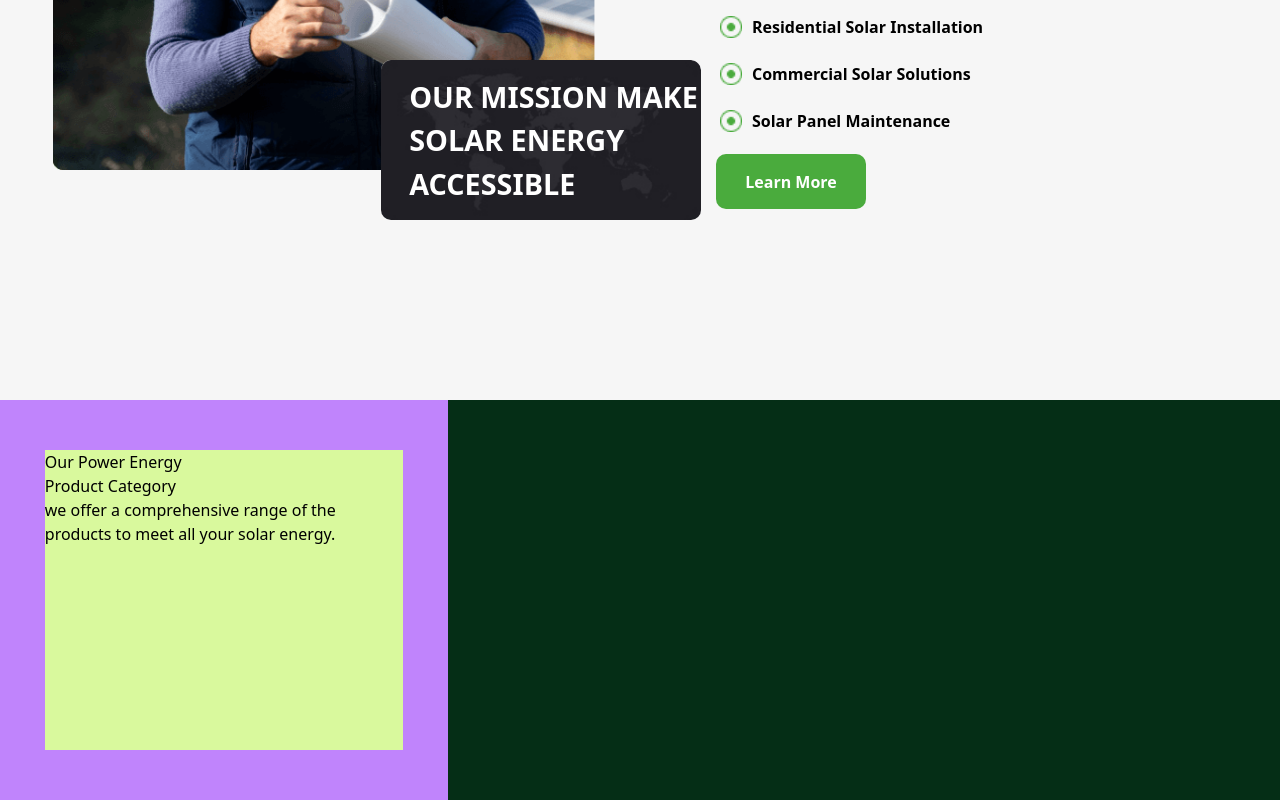
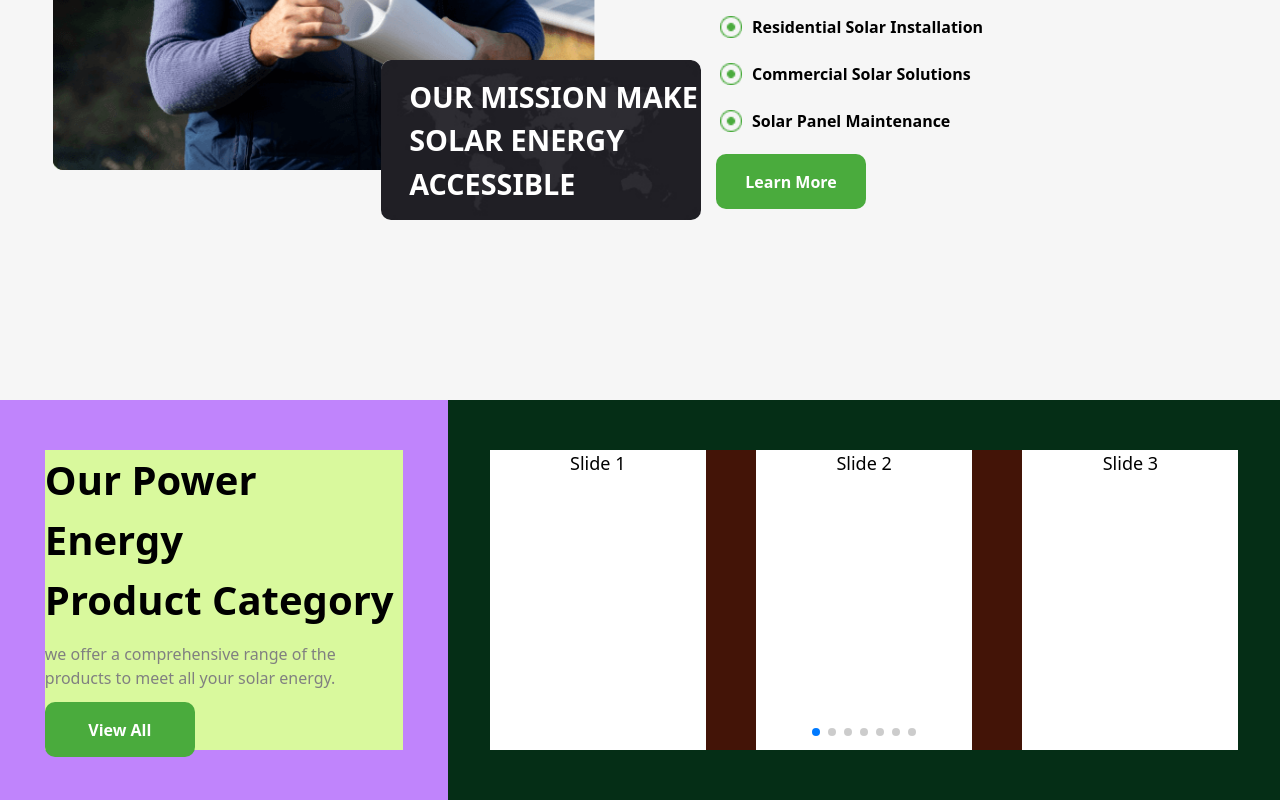
Before and after one commit to AscenxioBlog/suncity, a React (Vite) app: page / in a window 1280 px wide. Shown: the part 2720-3520 px from the top of the page. Built offline with nearby package versions, Linux system fonts and the light colour scheme.

Commit message:
first commit

```diff
--- a/package.json
+++ b/package.json
@@ -13,7 +13,8 @@
     "react": "^18.3.1",
     "react-dom": "^18.3.1",
     "react-icons": "^5.4.0",
-    "react-router-dom": "^7.0.2"
+    "react-router-dom": "^7.0.2",
+    "swiper": "^11.2.0"
   },
   "devDependencies": {
     "@eslint/js": "^9.15.0",
--- /dev/null
+++ b/src/UI/HomePage/Homeslider.jsx
@@ -0,0 +1,54 @@
+import React, { useRef, useState } from 'react';
+// Import Swiper React components
+import { Swiper, SwiperSlide } from 'swiper/react';
+
+// Import Swiper styles
+import 'swiper/css';
+import 'swiper/css/pagination';
+
+// import './styles.css';
+
+// import required modules
+import { Pagination } from 'swiper/modules';
+function Homeslider() {
+  return (
+    <div className=' h-[300px] w-[90%] bg-orange-950'>
+             <Swiper
+        slidesPerView={1}
+        spaceBetween={10}
+        pagination={{
+          clickable: true,
+        }}
+        breakpoints={{
+            640: {
+              slidesPerView: 1,
+              spaceBetween: 20,
+            },
+            768: {
+              slidesPerView: 2,
+              spaceBetween: 40,
+            },
+            1024: {
+              slidesPerView:3,
+              spaceBetween: 50,
+            },
+          }}
+        modules={[Pagination]}
+        className="mySwiper"
+      >
+        <SwiperSlide>Slide 1</SwiperSlide>
+        <SwiperSlide>Slide 2</SwiperSlide>
+        <SwiperSlide>Slide 3</SwiperSlide>
+        <SwiperSlide>Slide 4</SwiperSlide>
+        <SwiperSlide>Slide 5</SwiperSlide>
+        <SwiperSlide>Slide 6</SwiperSlide>
+        <SwiperSlide>Slide 7</SwiperSlide>
+        <SwiperSlide>Slide 8</SwiperSlide>
+        <SwiperSlide>Slide 9</SwiperSlide>
+      </Swiper>
+
+    </div>
+  )
+}
+
+export default Homeslider
--- a/src/UI/HomePage/Indexpage5.jsx
+++ b/src/UI/HomePage/Indexpage5.jsx
@@ -1,20 +1,28 @@
 import React from 'react'
+import Homeslider from './Homeslider'
 
 function Indexpage5() {
   return (
     <div>
-      <div className=" min-h-[400px] w-full bg-orange-400 grid grid-cols-[35%,65%]">
+      <div className=" min-h-[400px] w-full bg-orange-400 grid grid-cols-1 lg:grid-cols-[35%,65%]">
         <div className="h-[400px] bg-purple-400 flex justify-center items-center">
-          <div className=" h-[300px] w-[80%] bg-lime-200">
-            <div className="">
+          <div className=" h-[300px] w-[80%] bg-lime-200 space-y-3">
+            <div className=" text-[2.5rem] font-bold">
               <h1>Our Power Energy</h1>
               <h1>Product Category</h1>
             </div>
-            <p>we offer a comprehensive range of the
+            <p className=' text-[gray]'>we offer a comprehensive range of the
             products to meet all your solar energy.</p>
+
+            <button className=' flex h-[55px] w-[150px] rounded-[10px] text-white font-semibold space-x-2 bg-deepgreen overflow-hidden relative group justify-center items-center mt-4'>View All
+                <div className="group-hover:left-0 transition-all duration-300 h-[55px] w-[50%] absolute bg-btncolor left-[-50%] flex justify-end items-center pr-1">View</div>
+                <div className=" group-hover:right-0 h-[55px] w-[50%] bg-btncolor absolute right-[-50%] transition-all duration-300 flex justify-start pl-1 items-center">All</div>
+            </button>
           </div>
         </div>
-        <div className="h-[400px] bg-green-950"></div>
+        <div className="h-[400px] bg-green-950 flex justify-center items-center">
+          <Homeslider/>
+        </div>
       </div>
     </div>
   )
--- a/src/index.css
+++ b/src/index.css
@@ -43,3 +43,27 @@
 .productdiv:hover .productpics{
     transform: scale(1.1);
 }
+
+
+.swiper {
+  width: 100%;
+  height: 100%;
+}
+
+.swiper-slide {
+  text-align: center;
+  font-size: 18px;
+  background: #fff;
+
+  /* Center slide text vertically */
+  display: flex;
+  justify-content: center;
+  align-items: center;
+}
+
+.swiper-slide img {
+  display: block;
+  width: 100%;
+  height: 100%;
+  object-fit: cover;
+}
```
Also changed, not shown: 1 other file (tests, documents, lock files or other folders).
